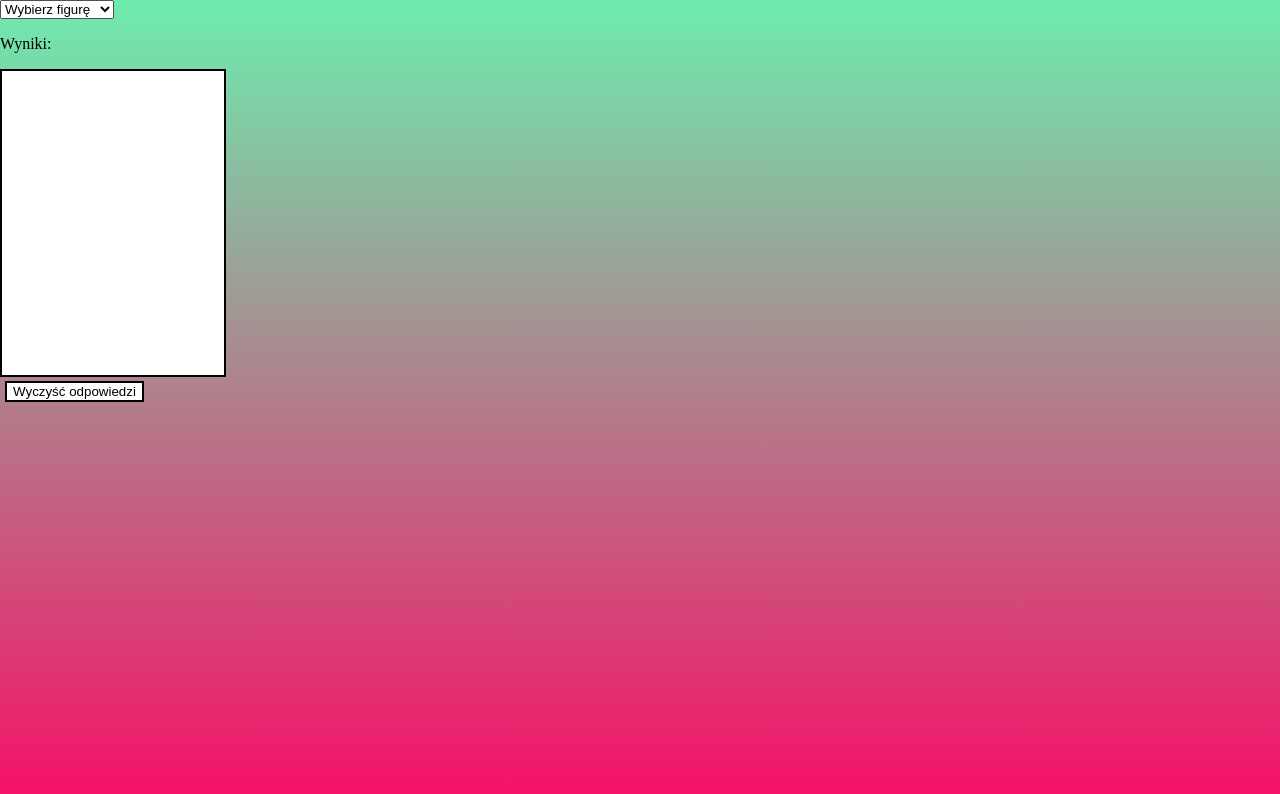
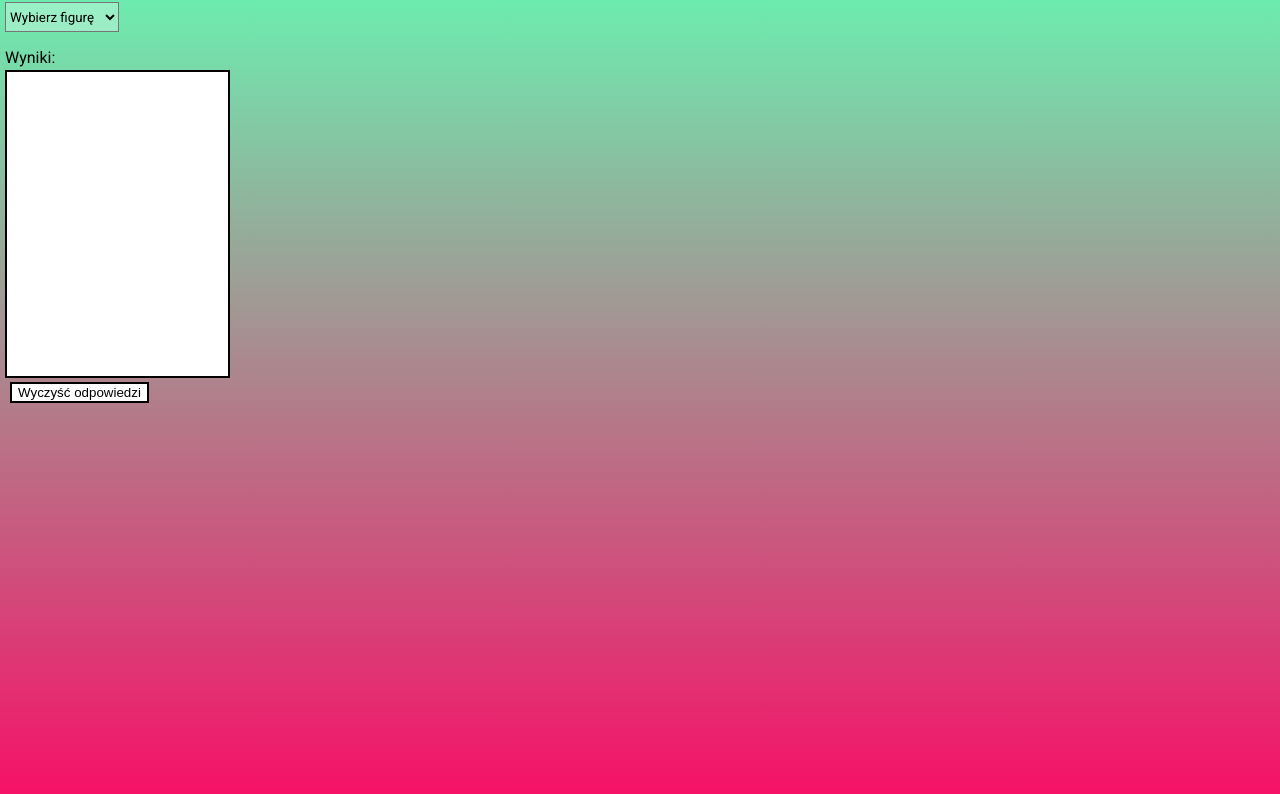
Before and after one commit to Masterx-31/firstWebsite, a plain HTML site: page geometria.html in a window 1280 px wide. Drawn offline with Linux system fonts and the light colour scheme.

Commit message:
styl poprawiony

```diff
--- a/geometria.html
+++ b/geometria.html
@@ -65,7 +65,7 @@
             <input class="in" id="RBbokH" placeholder="Podaj wysokość h" type="number"><button type="button" id="PoliczPoleRB">Policz</button><br>
         </div>
         <div>
-            <p class="Label">Wyniki:</p>
+            <p class="label">Wyniki:</p>
             <textarea readonly class="ans" id="answer"></textarea><br>
             <button id="clearAns">Wyczyść odpowiedzi</button>
         </div>
--- a/geometria.js
+++ b/geometria.js
@@ -103,10 +103,10 @@ FieldBtn.onclick = function () {
         addAns(fFieldAns);
     }
 
-    clearAns.onclick = function () {
-        ansBox.value = ""
-    }
 
+}
+clearAns.onclick = function () {
+    ansBox.value = ""
 }
 
 function addAns(text) {
--- a/style.css
+++ b/style.css
@@ -81,7 +81,8 @@ footer a:hover {
     outline: none;
 }
 .margin {
-    margin: auto;
+    margin-left: 5px;
+    margin-top: 2px;
 }
 .kolor {
     margin-right: 3px;
@@ -90,3 +91,15 @@ footer a:hover {
 #trojkat, #kwadrat, #prostokat, #trapez, #romb, #rownoleglobok, #d1d2Div {
     display: none;
 }
+#figury {
+    min-width:100px;
+    min-height: 30px;
+    font-family: 'Roboto', sans-serif;
+    color: black;
+    background-color: rgba(255,255,255,0.3);
+}
+.label {
+    margin-bottom: 3px;
+    font-family: 'Roboto', sans-serif;
+    /* działaj pleaseeeeee! */
+}
```
